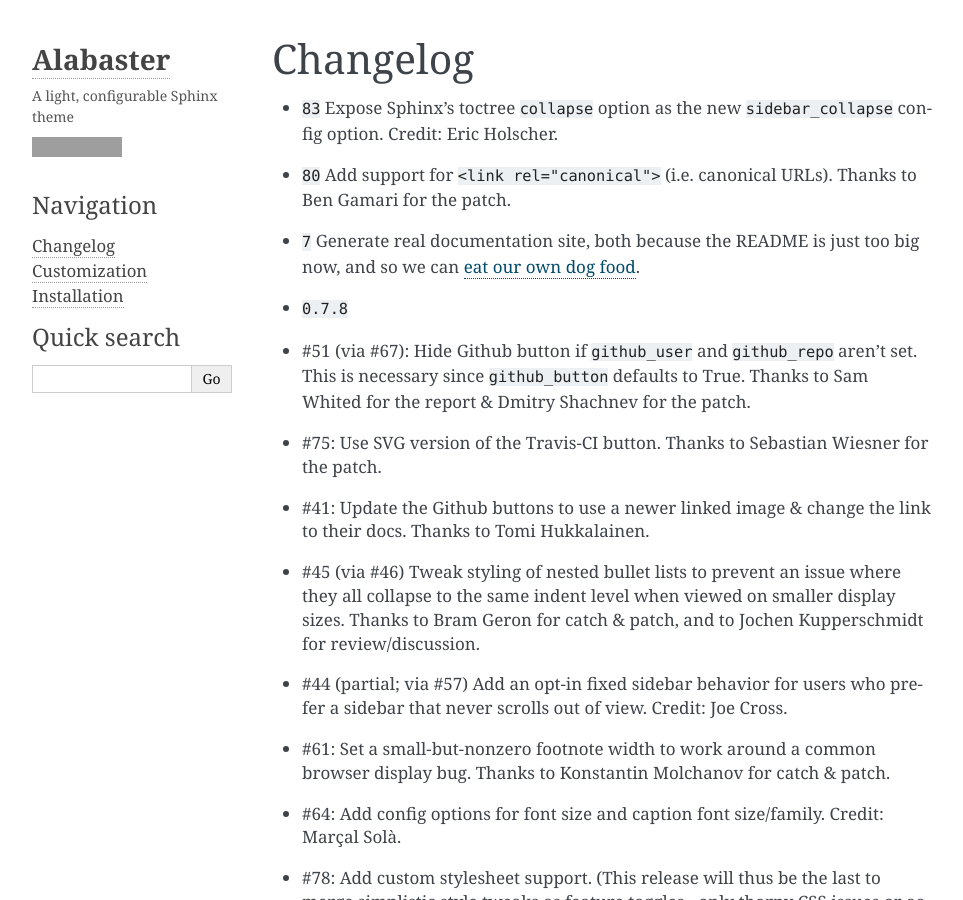
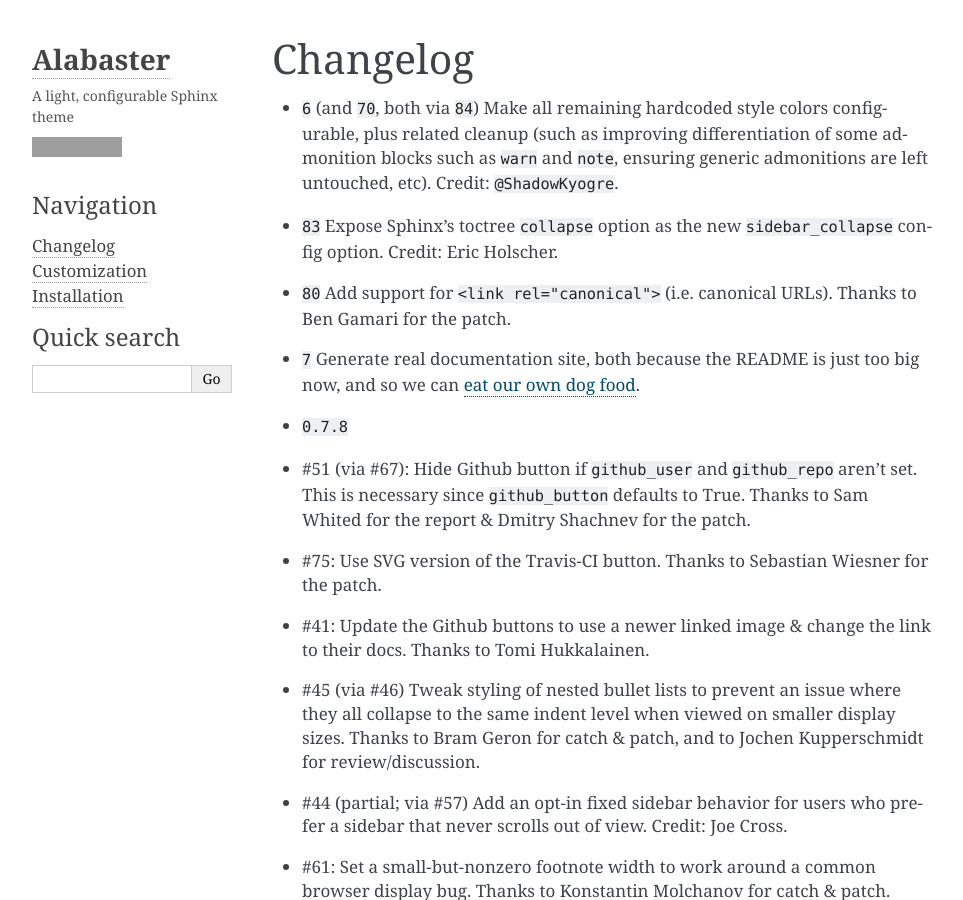
Before and after one commit to sphinx-doc/alabaster, a Sphinx documentation site: the page built from docs/changelog.rst, in a window 1280 px wide and 900 px high. Shown: the whole window, without its empty margins (148-1111 px from the left). Built offline with Sphinx 7.4.7, drawn with Linux system fonts in a browser that asks for light colours; cross-references to code outside the pages are shown as plain code; grey boxes are pictures that could not be loaded.

Commit message:
Changelog re #84

```diff
--- a/docs/changelog.rst
+++ b/docs/changelog.rst
@@ -2,6 +2,11 @@
 Changelog
 =========
 
+* :feature:`6` (and :issue:`70`, both via :issue:`84`) Make all remaining
+  hardcoded style colors configurable, plus related cleanup (such as improving
+  differentiation of some admonition blocks such as ``warn`` and ``note``,
+  ensuring generic admonitions are left untouched, etc). Credit:
+  ``@ShadowKyogre``.
 * :feature:`83` Expose Sphinx's toctree ``collapse`` option as the new
   ``sidebar_collapse`` config option. Credit: Eric Holscher.
 * :feature:`80` Add support for ``<link rel="canonical">`` (i.e. canonical
```
